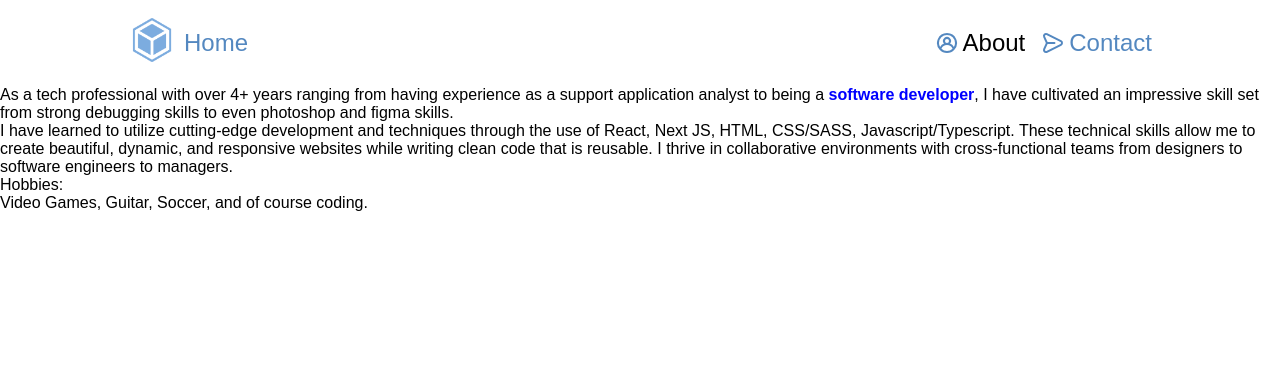
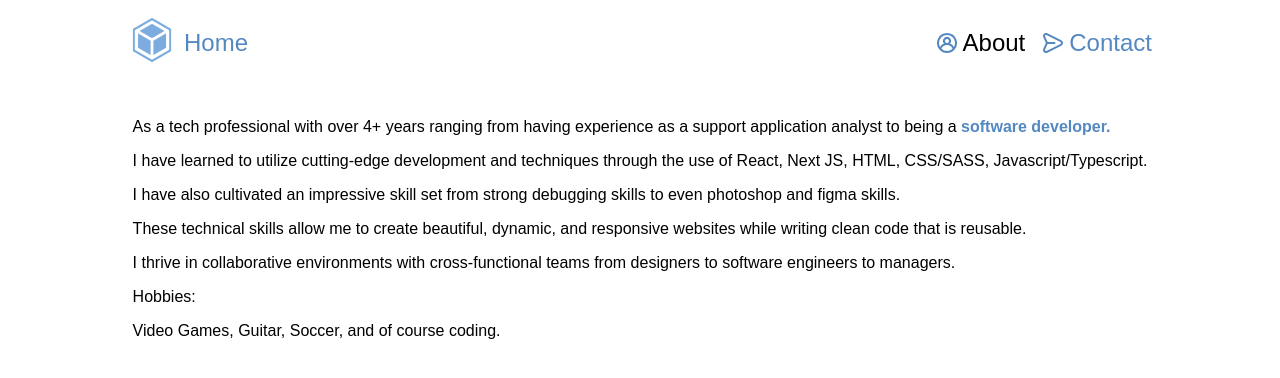
Before and after one commit to jvpink200/portfolioNextJS, a Next.js app: page /about in a window 1280 px wide. Shown: the top 378 px of the page. Built offline with nearby package versions, Linux system fonts and the light colour scheme.

Commit message:
updated about contact and herobanner

```diff
--- a/src/pages/about.js
+++ b/src/pages/about.js
@@ -1,25 +1,37 @@
 import NavBar from "@/components/NavBar";
+import styles from "../styles/About.module.scss";
 export default function About() {
   return (
     <>
       <NavBar active="aboutActive" />
+      <section className={styles.about}>
+        <div className={styles.info}>
           <p>
-        As a tech professional with over 4+ years ranging from having experience
-        as a support application analyst to being a
-        <span className="developer"> software developer</span>, I have
-        cultivated an impressive skill set from strong debugging skills to even
-        photoshop and figma skills.
+            As a tech professional with over 4+ years ranging from having
+            experience as a support application analyst to being a
+            <span className="developer"> software developer.</span>
           </p>
           <p>
             I have learned to utilize cutting-edge development and techniques
             through the use of React, Next JS, HTML, CSS/SASS,
-        Javascript/Typescript. These technical skills allow me to create
-        beautiful, dynamic, and responsive websites while writing clean code
-        that is reusable. I thrive in collaborative environments with
-        cross-functional teams from designers to software engineers to managers.
+            Javascript/Typescript.
           </p>
-      <p>Hobbies:</p>
+          <p>
+            I have also cultivated an impressive skill set from strong debugging
+            skills to even photoshop and figma skills.
+          </p>
+          <p>
+            These technical skills allow me to create beautiful, dynamic, and
+            responsive websites while writing clean code that is reusable.
+          </p>
+          <p>
+            I thrive in collaborative environments with cross-functional teams
+            from designers to software engineers to managers.
+          </p>
+          <p className={styles.title}>Hobbies:</p>
           <p>Video Games, Guitar, Soccer, and of course coding.</p>
+        </div>
+      </section>
     </>
   );
 }
--- a/src/pages/contact.js
+++ b/src/pages/contact.js
@@ -1,6 +1,7 @@
+import NavBar from "@/components/NavBar";
 import styles from "../styles/Contact.module.scss";
-import NavBar from "@/components/NavBar";
 export default function Contact() {
+  let title = "Let's Connect!";
   return (
     <>
       <NavBar active="contactActive" />
@@ -11,6 +12,7 @@ export default function Contact() {
           acceptCharset="UTF-8"
           className={styles.form}
         >
+          <p className={styles.title}>{title}</p>
           <div className={styles.name}>
             <label htmlFor="name">Name:</label>
             <input
--- a/src/styles/About.module.scss
+++ b/src/styles/About.module.scss
@@ -0,0 +1,11 @@
+.about {
+  display: flex;
+  justify-content: center;
+  padding: 32px;
+}
+
+.info {
+  display: flex;
+  flex-direction: column;
+  gap: 16px;
+}
--- a/src/styles/Contact.module.scss
+++ b/src/styles/Contact.module.scss
@@ -3,22 +3,28 @@ $border-radius-sm: 12px;
 $border-radius-xs: 8px;
 $contact-font-size: 24px;
 $spacing-md: 24px;
+$large-font-size: 32px;
 .contact {
   display: flex;
   justify-content: center;
+  align-items: center;
 }
 .form {
   display: flex;
   flex-direction: column;
   align-items: center;
-  gap: 1rem;
+  gap: 1.5rem;
   justify-content: center;
-  width: 40em;
-  height: 38em;
+  width: 30em;
+  height: 28em;
   border-radius: $border-radius-md;
   background-color: #365c90;
   color: white;
-  .name {
+  .title {
+    font-size: $large-font-size;
+  }
+  .name,
+  .email {
     font-size: $contact-font-size;
   }
   .form_input {
@@ -30,7 +36,6 @@ $spacing-md: 24px;
 
   .submit {
     margin-top: $spacing-md;
-    margin-left: -108px;
     input[type="submit"] {
       padding: 8px 16px;
       border-radius: $border-radius-sm;
--- a/src/styles/HeroBanner.module.scss
+++ b/src/styles/HeroBanner.module.scss
@@ -43,8 +43,7 @@
 
 .landingText {
   background-color: var.$colorSecondary;
-  width: 500px;
-  padding: 16px;
+  padding: 24px;
   border-radius: 25px;
   @media screen and (min-width: 900px) {
     background-color: var.$colorPrimary;
--- a/src/styles/globals.scss
+++ b/src/styles/globals.scss
@@ -37,6 +37,6 @@ a {
 }
 
 .developer {
-  font-weight: 800;
-  color: blue;
+  font-weight: bolder;
+  color: var.$colorDarkBlue;
 }
```
Lines whose indentation alone changed are shown as unchanged.
